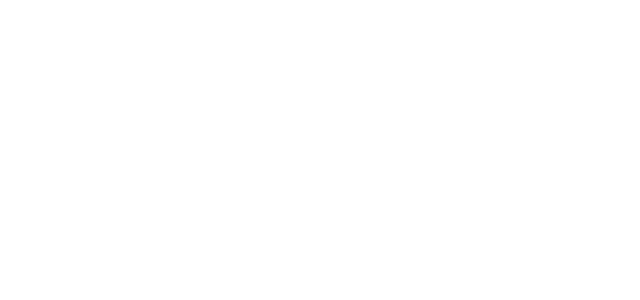
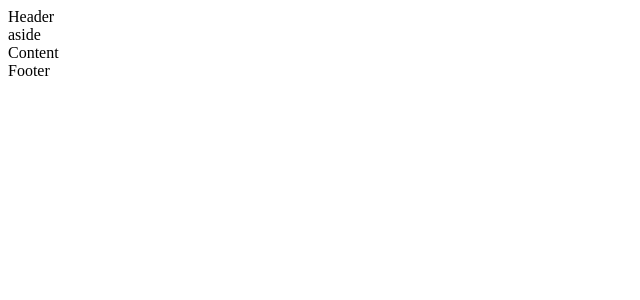
Before and after one commit to DanielSerio/react-art-generator, a React app: page / in a window 1280 px wide. Shown: the top 300 px of the page, without its empty margins (0-640 px from the left). Built offline with nearby package versions, Linux system fonts and the light colour scheme; the HTML template or start-up script is replaced by a standard one.

Commit message:
added layout components

```diff
--- a/src/components/App.tsx
+++ b/src/components/App.tsx
@@ -1,4 +1,8 @@
 import React from 'react'
+import Aside from './layout/Aside'
+import Content from './layout/Content'
+import Footer from './layout/Footer'
+import Header from './layout/Header'
 
 /**
  * Main Component.
@@ -7,7 +11,10 @@
 export default function App () {
   return (
     <div className="app">
-
+      <Header />
+      <Aside />
+      <Content />
+      <Footer />
     </div>
   )
 }
--- /dev/null
+++ b/src/components/layout/Aside.tsx
@@ -0,0 +1,11 @@
+import React from 'react'
+
+export default function Aside () {
+  return (
+    <aside className="aside">
+      <section className="aside-container">
+        aside
+      </section>
+    </aside>
+  )
+}
--- /dev/null
+++ b/src/components/layout/Content.tsx
@@ -0,0 +1,15 @@
+import React from 'react'
+
+/**
+ * Main Content Component.
+ * @returns {ReactElement} Content Component
+ */
+export default function Content () {
+  return (
+    <main className="content">
+      <section className="container content-container">
+        Content
+      </section>
+    </main>
+  )
+}
--- /dev/null
+++ b/src/components/layout/Footer.tsx
@@ -0,0 +1,13 @@
+import React from 'react'
+
+/**
+ * Main Footer Component.
+ * @returns {ReactElement} Footer Component
+ */
+export default function Footer () {
+  return (
+    <footer className="footer">
+      <section className="container footer-container">Footer</section>
+    </footer>
+  )
+}
--- /dev/null
+++ b/src/components/layout/Header.tsx
@@ -0,0 +1,15 @@
+import React from 'react'
+
+/**
+ * Main Header Component.
+ * @returns {ReactElement} Header Component.
+ */
+export default function Header () {
+  return (
+    <header className="header">
+      <section className="header-container container">
+        Header
+      </section>
+    </header>
+  )
+}
```
